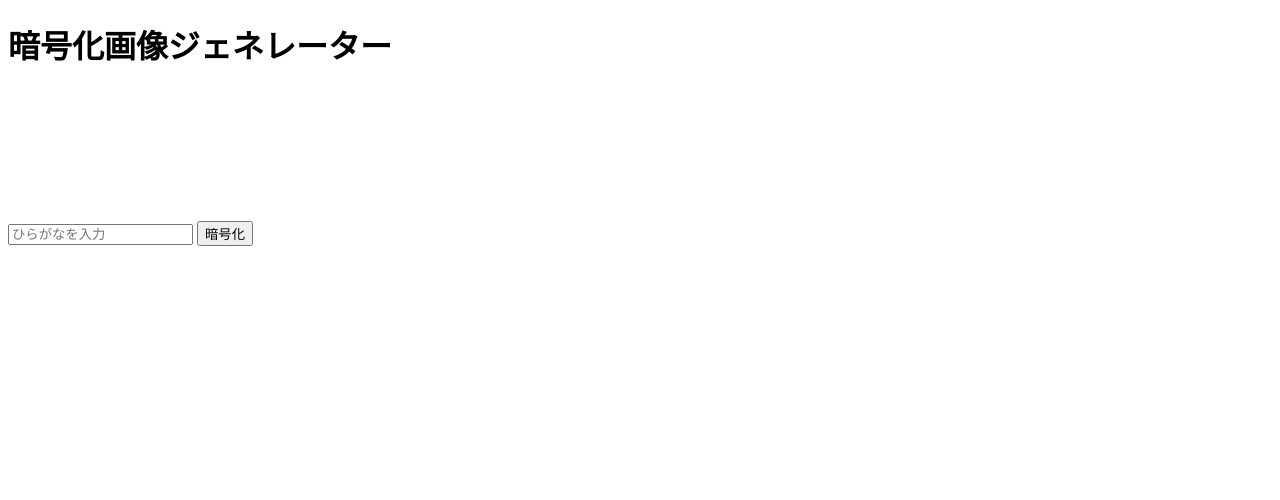
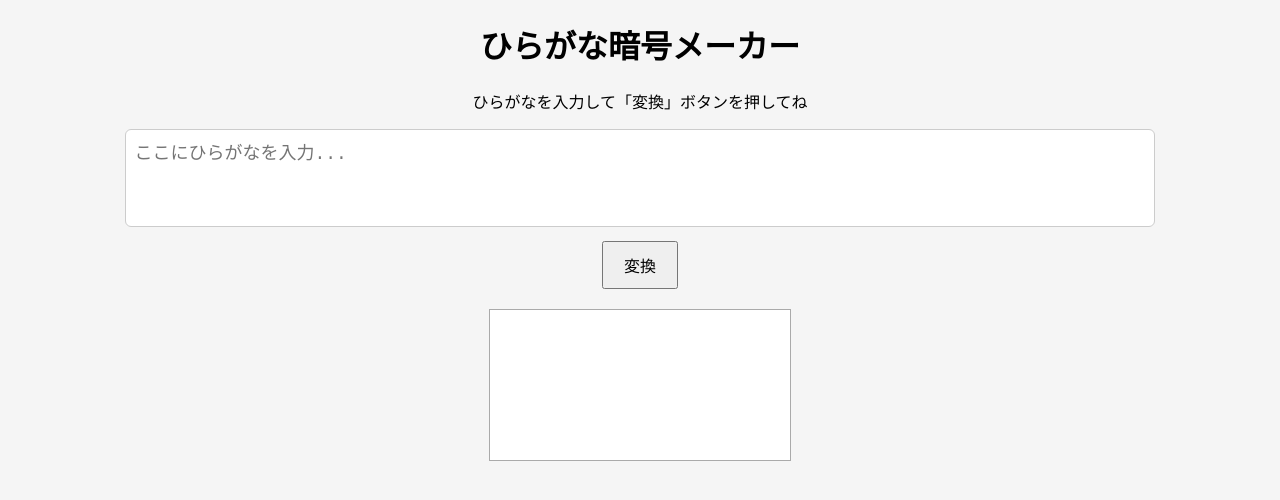
Before and after one commit to Gyo-Ayanai/encrypt-imaging, a plain HTML site: page index.html in a window 1280 px wide. Drawn offline with Linux system fonts and the light colour scheme.

Commit message:
index.html

```diff
--- a/index.html
+++ b/index.html
@@ -1,15 +1,44 @@
 <!DOCTYPE html>
 <html lang="ja">
 <head>
-  <meta charset="UTF-8">
-  <title>文字暗号化ツール</title>
-  <link rel="stylesheet" href="style.css">
+<meta charset="UTF-8">
+<title>ひらがな暗号メーカー</title>
+<style>
+  body {
+    font-family: sans-serif;
+    text-align: center;
+    background: #f5f5f5;
+  }
+  textarea {
+    width: 80%;
+    height: 80px;
+    font-size: 18px;
+    padding: 8px;
+    border-radius: 6px;
+    border: 1px solid #ccc;
+    resize: none;
+  }
+  canvas {
+    margin-top: 20px;
+    border: 1px solid #aaa;
+    background: white;
+  }
+  button {
+    margin-top: 10px;
+    padding: 10px 20px;
+    font-size: 16px;
+  }
+</style>
 </head>
 <body>
-  <h1>暗号化画像ジェネレーター</h1>
-  <input type="text" id="inputText" placeholder="ひらがなを入力">
-  <button onclick="encrypt()">暗号化</button>
+  <h1>ひらがな暗号メーカー</h1>
+  <p>ひらがなを入力して「変換」ボタンを押してね</p>
+
+  <!-- ✅ 広い入力欄 -->
+  <textarea id="inputText" placeholder="ここにひらがなを入力..."></textarea><br>
+  <button onclick="encrypt()">変換</button>
+
+  <br>
   <canvas id="canvas"></canvas>
-  <script src="script.js"></script>
 </body>
 </html>
```
